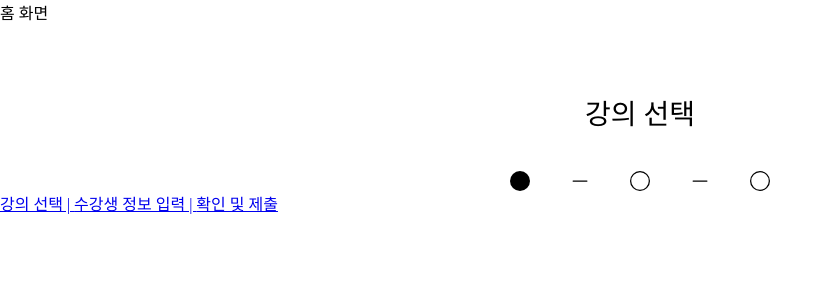
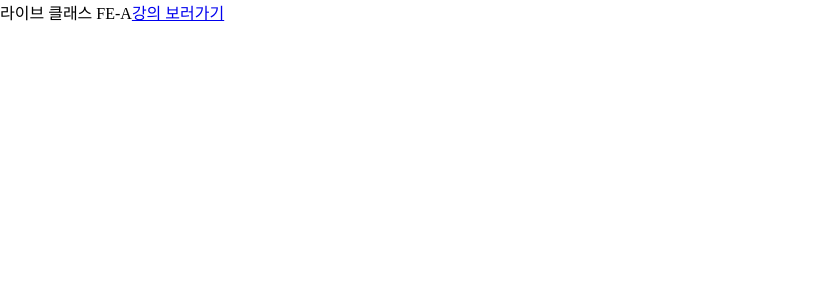
Before and after one commit to haney6438/liveKlass-assignment, a React (Vite) app: page / in a window 1280 px wide. Shown: the top 300 px of the page, without its empty margins (0-832 px from the left). Built offline with nearby package versions, Linux system fonts and the light colour scheme; a web font is replaced by a local one.

Commit message:
feat: 홈화면 정리

```diff
--- a/src/pages/Complete.css
+++ b/src/pages/Complete.css
@@ -8,5 +8,4 @@
 }
 .indi-wrap p{
     font-size: 10px;
-
 }
--- a/src/pages/Home.tsx
+++ b/src/pages/Home.tsx
@@ -1,19 +1,10 @@
 import { Link } from "react-router-dom";
-
-import Indicator from '../components/Indicator';
 
 function Home() {
     return (
         <div>
-            홈 화면
-            <div>
-                <Indicator/>
-            </div>
-            <div>
-                <Link to="/step1">강의 선택 | </Link>
-                <Link to="/step2">수강생 정보 입력 | </Link>
-                <Link to="/step3">확인 및 제출</Link>
-            </div>
+            라이브 클래스 FE-A
+            <Link to="/step1">강의 보러가기</Link>
         </div>
     );
 }
--- a/src/pages/Step3.tsx
+++ b/src/pages/Step3.tsx
@@ -7,12 +7,9 @@ import Indicator from "../components/Indicator";
 import Terms from "../components/Terms";
 
 import { IoIosArrowForward } from "react-icons/io";
-import img1 from "../img/img1.png";
 
 import { getCourses } from "../api/courseApi";
-import type { Course } from "../type/course";
 import { postEnrollment } from "../api/enrollmentApi";
-import type { PersonalEnrollmentRequest, GroupEnrollmentRequest } from "../type/enrollment";
 
 function Step3() {
     const navigate = useNavigate();
```
Also changed, not shown: src/pages/Complete.tsx (+5 -4 lines).
